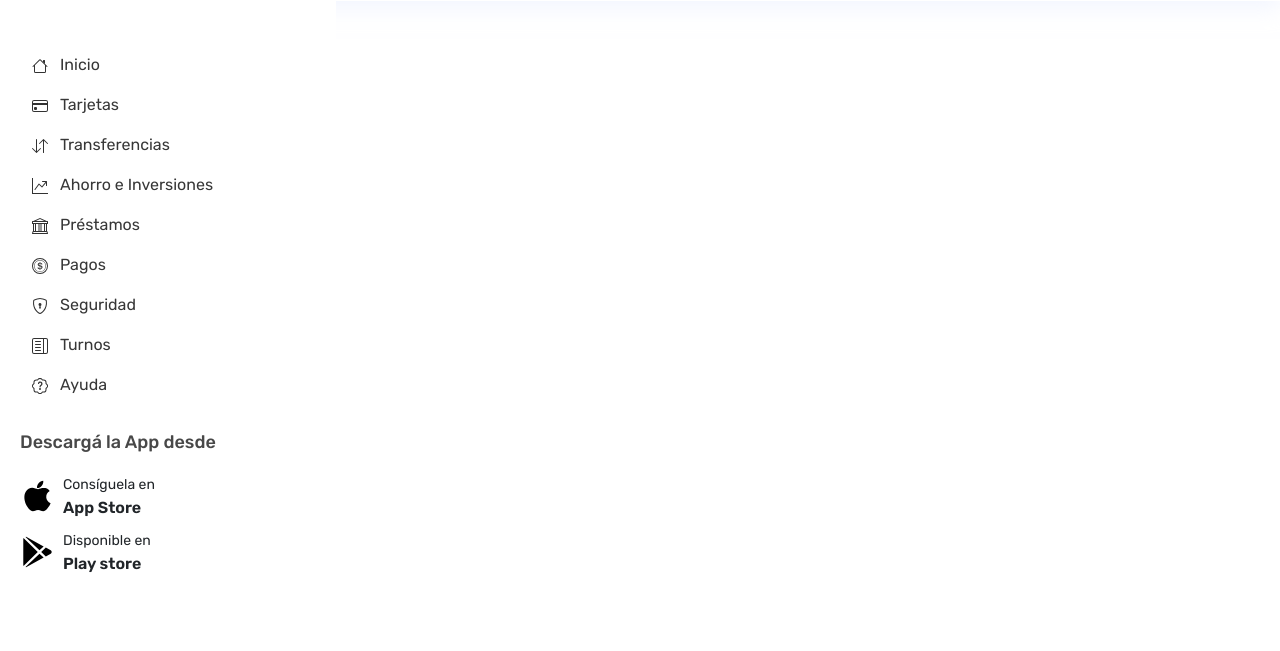
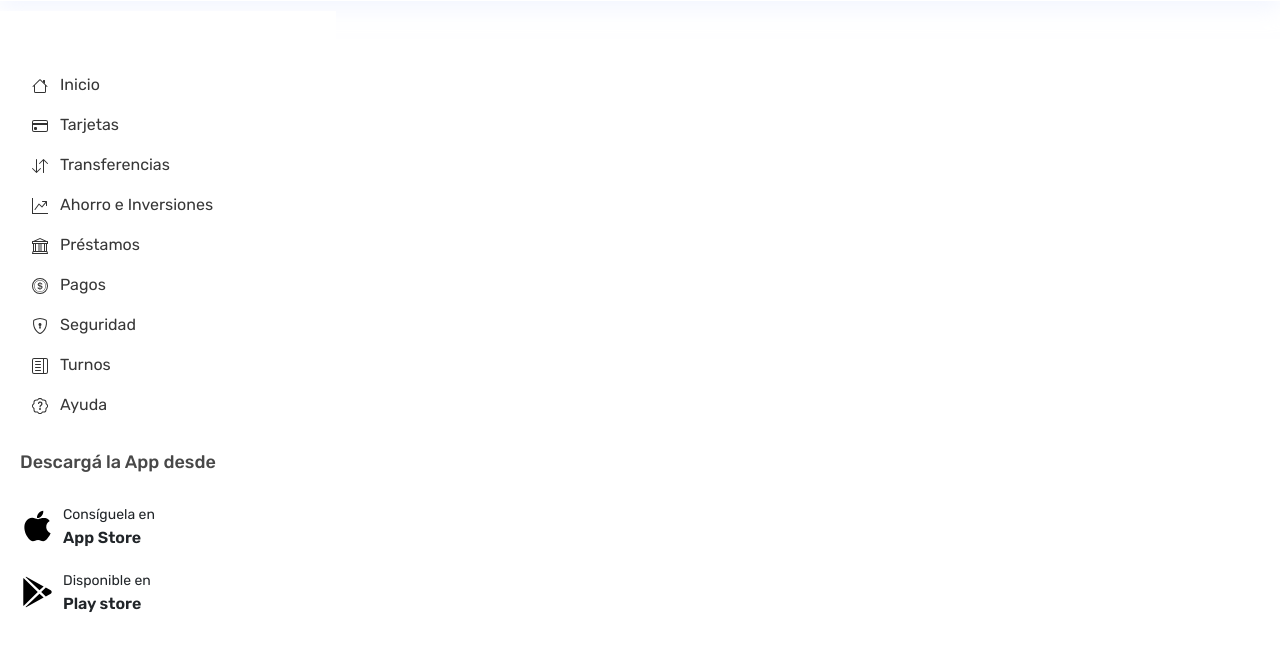
Before and after one commit to FlorenciaGalindezCasas/ITBANK, a plain HTML site: page main.html in a window 1280 px wide. Shown: the part 77-728 px from the top of the page. Drawn offline with nearby package versions, Linux system fonts and the light colour scheme.

Commit message:
Update main.css

```diff
--- a/main.css
+++ b/main.css
@@ -5,11 +5,14 @@ body {
 .bg-primary {
   background-color: rgb(255, 255, 255) !important;
 }
+.d-flex{
+  padding-top: 10px;
+}
 #sidebar-container {
   width: 21rem;
   padding: 20px;
   height: 100%;
-  padding-top: 40px;
+  padding-top: 50px;
 }
 
 a {
@@ -51,12 +54,6 @@ header .mj-bienvenida {
   color: rgb(8, 137, 188);
   text-align:center;
   }
-
-
-
-/* .col-8{
-  overflow: auto;
-} */
 
 header .avatar {
   max-width: 45px;
```
